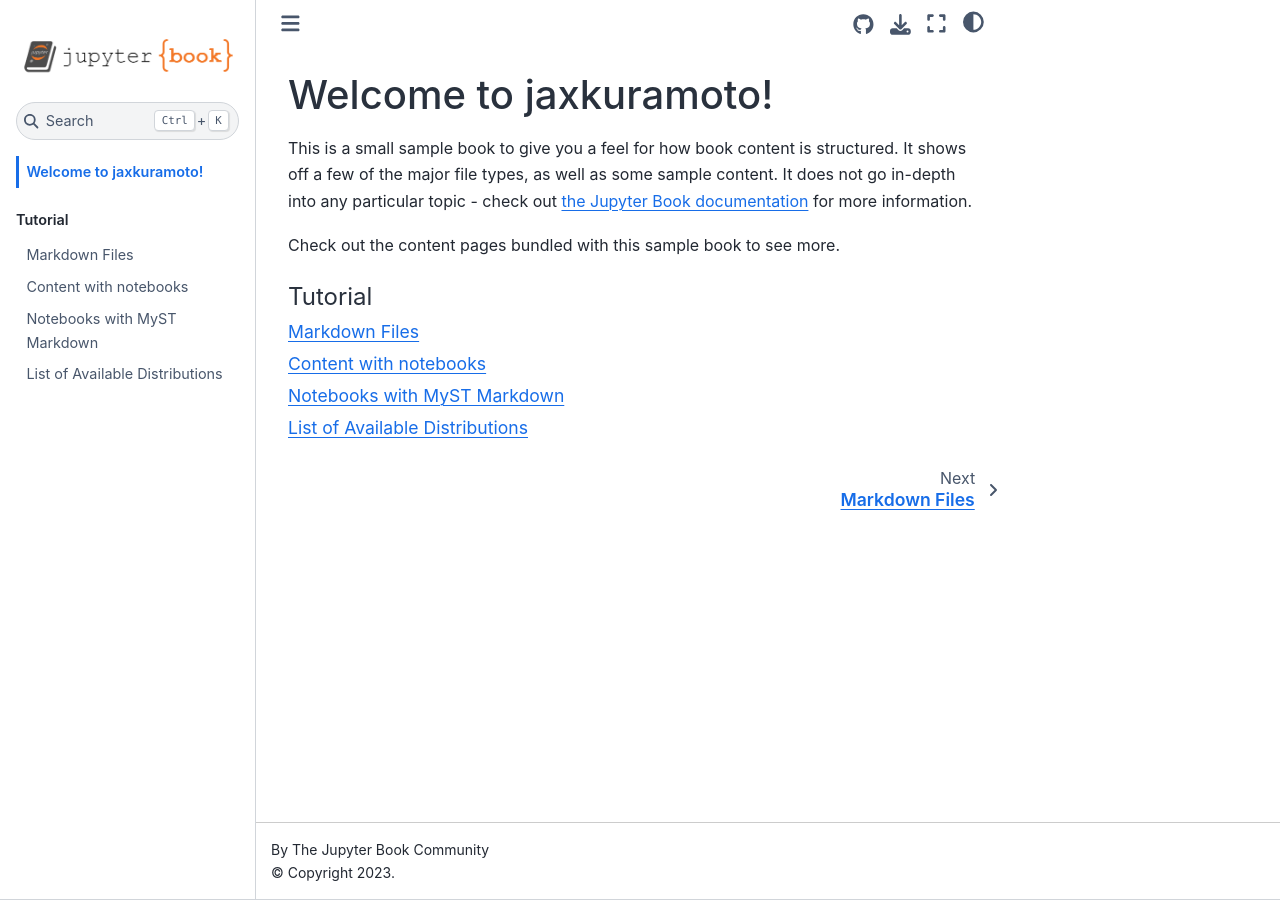
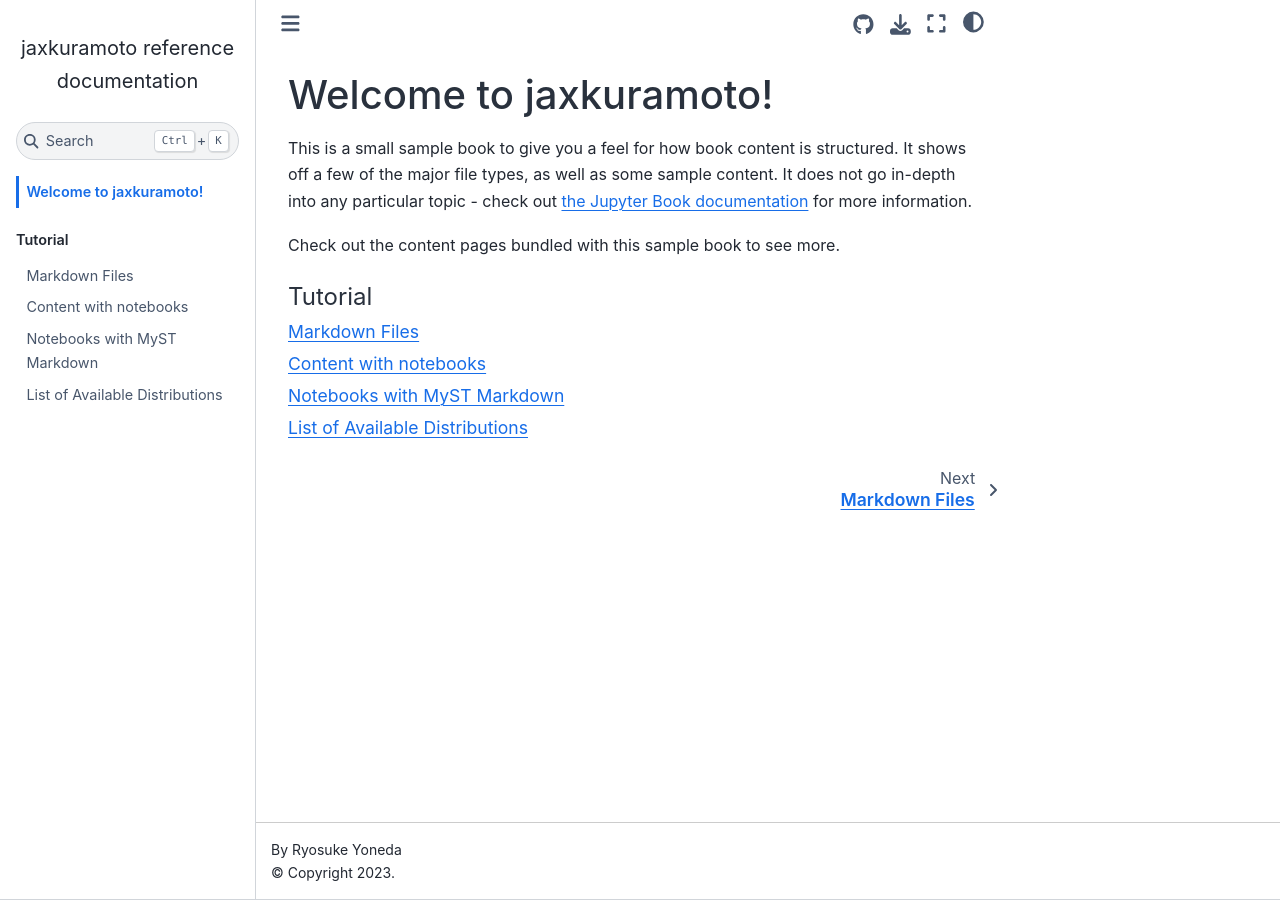
Before and after one commit to yonesuke/jaxkuramoto, a Jupyter Book: the page built from docs/index.md, in a window 1280 px wide. Built offline with Jupyter Book 1.0.4 settings and Sphinx 7.4.7 and the Sphinx Book theme 1.1.4, drawn with Linux system fonts in a browser that asks for light colours; pages that are not in the unit, such as notebooks, are missing from menus.

Commit message:
update config

```diff
--- a/docs/_config.yml
+++ b/docs/_config.yml
@@ -1,9 +1,9 @@
 # Book settings
 # Learn more at https://jupyterbook.org/customize/config.html
 
-title: My sample book
-author: The Jupyter Book Community
-logo: logo.png
+title: jaxkuramoto reference documentation
+author: Ryosuke Yoneda
+# logo: logo.png
 
 # Force re-execution of notebooks on each build.
 # See https://jupyterbook.org/content/execute.html
@@ -21,9 +21,9 @@
 
 # Information about where the book exists on the web
 repository:
-  url: https://github.com/executablebooks/jupyter-book  # Online location of your book
+  url: https://github.com/yonesuke/jaxkuramoto  # Online location of your book
   path_to_book: docs  # Optional path to your book, relative to the repository root
-  branch: master  # Which branch of the repository should be used when creating links (optional)
+  branch: main  # Which branch of the repository should be used when creating links (optional)
 
 # Add GitHub buttons to your book
 # See https://jupyterbook.org/customize/config.html#add-a-link-to-your-repository
```
